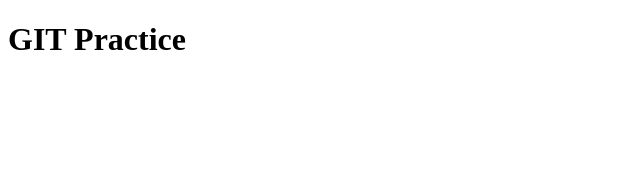
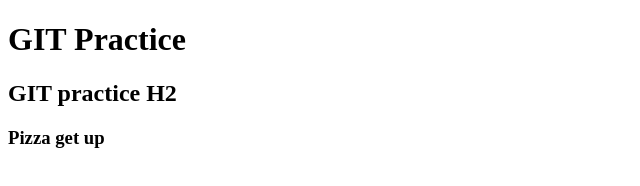
Before and after one commit to devNagy24/pizza, a plain HTML site: page index.html in a window 1280 px wide. Shown: the whole page, without its empty margins (0-640 px from the left). Drawn offline with Linux system fonts and the light colour scheme.

Commit message:
added h2 and h3

```diff
--- a/index.html
+++ b/index.html
@@ -6,5 +6,7 @@
 </head>
 <body>
 <h1>GIT Practice</h1>
+<h2>GIT practice H2</h2>
+<h3>Pizza get up</h3>
 </body>
 </html>
```
